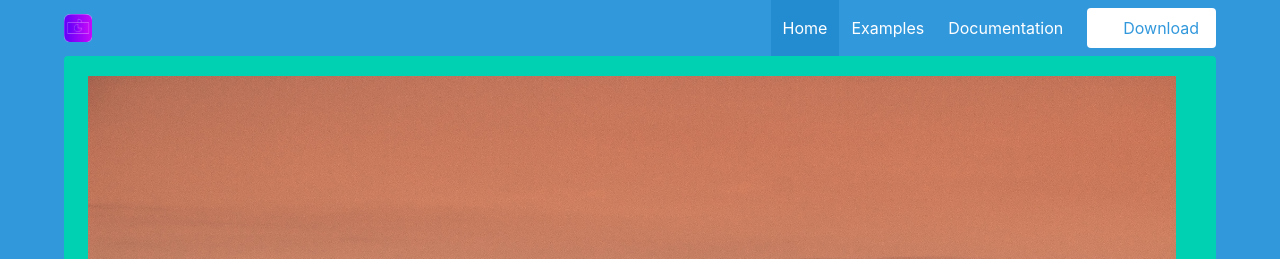
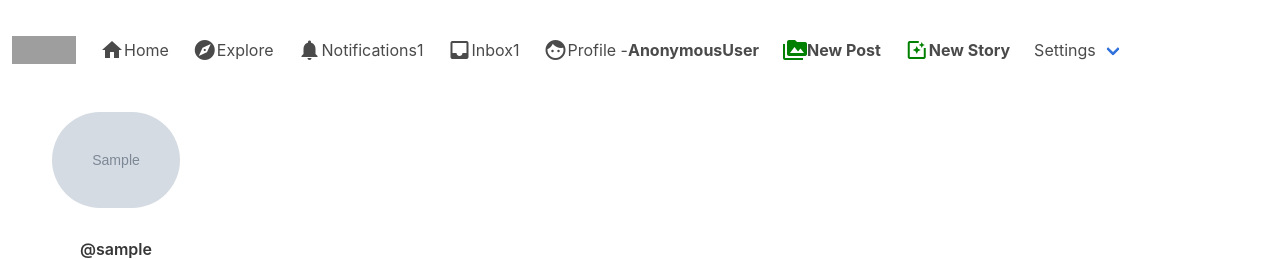
Before and after one commit to BradMyrick/MyrickBrad_PP4_C202101, a Django app: template MyrickBrad_PP4_C202101/app/templates/app/index.html in a window 1280 px wide. Shown: the top 259 px of the page. Run offline with Django 3.2, Linux system fonts and the light colour scheme; the template is opened without the code that fills it: most values are stand-ins (such as "Sample title", 1, 10 or a date in 2020); grey boxes marked "Sample" are stand-in pictures; parts of the project's set-up code (start-up, migrations or seed data) failed here and were passed over; some libraries are stand-ins or nearby versions; grey boxes are pictures that could not be loaded.

Commit message:
internet is back up

```diff
--- a/MyrickBrad_PP4_C202101/MyrickBrad_PP4_C202101/settings.py
+++ b/MyrickBrad_PP4_C202101/MyrickBrad_PP4_C202101/settings.py
@@ -32,6 +32,7 @@ ALLOWED_HOSTS = []
 INSTALLED_APPS = [
     'app',
     # Add your apps here to enable them
+
     'django.contrib.admin',
     'django.contrib.auth',
     'django.contrib.contenttypes',
@@ -56,10 +57,12 @@ ROOT_URLCONF = 'MyrickBrad_PP4_C202101.urls'
 
 # Template configuration
 # https://docs.djangoproject.com/en/2.1/topics/templates/
+
 TEMPLATES = [
     {
         'BACKEND': 'django.template.backends.django.DjangoTemplates',
-        'DIRS': [],
+        'DIRS': [os.path.join(BASE_DIR, 'templates'),
+                 os.path.join(BASE_DIR, 'app', 'templates', 'app')],
         'APP_DIRS': True,
         'OPTIONS': {
             'context_processors': [
--- /dev/null
+++ b/MyrickBrad_PP4_C202101/app/templates/app/Base.html
@@ -0,0 +1,122 @@
+{% load static %}
+
+<!DOCTYPE html>
+<html>
+  <head>
+    <meta charset="utf-8">
+    <meta name="viewport" content="width=device-width, initial-scale=1">
+    <title>Photos.Life</title>
+    <link rel="stylesheet" href="{% static 'css/bulma.min.css' %}">
+    <link rel="stylesheet" href="{% static 'css/style.css' %}">
+    <link href="https://fonts.googleapis.com/icon?family=Material+Icons"
+      rel="stylesheet">
+  </head>
+  <body>
+
+  <nav class="navbar" role="navigation" aria-label="main navigation">
+  <div class="navbar-brand">
+    <a class="navbar-item" href="">
+      <img src="{% static 'img/instagram_black.png' %}" width="64" height="64">
+    </a>
+
+    <a role="button" class="navbar-burger burger" aria-label="menu" aria-expanded="false" data-target="navbarBasicExample">
+      <span aria-hidden="true"></span>
+      <span aria-hidden="true"></span>
+      <span aria-hidden="true"></span>
+    </a>
+  </div>
+
+  <div id="navbarBasicExample" class="navbar-menu">
+    <div class="navbar-start">
+      <a href='/' class="navbar-item">
+        <i class="material-icons">home</i>
+        Home
+      </a>
+
+      <a class="navbar-item">
+        <i class="material-icons">explore</i>
+        Explore
+      </a>
+
+      <a href="/" class="navbar-item">
+        <i class="material-icons">notifications</i>
+        Notifications
+        {% if count_notifications %}
+          <span class="badge">{{ count_notifications }}</span>
+        {% endif %}
+      </a>
+
+      <a href="/" class="navbar-item">
+        <i class="material-icons">inbox</i>
+        Inbox
+        {% if directs_count %}
+        <span class="badge">{{ directs_count }}</span>
+        {% endif %}
+      </a>
+
+      <a href="/" class="navbar-item">
+        <i class="material-icons">face</i>
+        Profile - <strong>{{ request.user }}</strong>
+      </a>
+
+        <a href="/" class="navbar-item">
+          <i style="color: green;" class="material-icons">perm_media</i>
+          <strong>New Post</strong>
+        </a>
+
+        <a href="/" class="navbar-item">
+          <i style="color: green;" class="material-icons">photo_filter</i>
+          <strong>New Story</strong>
+        </a>
+
+      <div class="navbar-item has-dropdown is-hoverable">
+        <a class="navbar-link">
+          Settings
+        </a>
+
+        <div class="navbar-dropdown">
+          <a class="navbar-item">
+            Change password
+          </a>
+          <a class="navbar-item">
+            Contact
+          </a>
+          <a class="navbar-item">
+            Report an issue
+          </a>
+          <hr class="navbar-divider">
+          <a href="{% url 'logout' %}" class="navbar-item">
+            Log out
+          </a>
+
+        </div>
+      </div>
+    </div>
+
+  </div>
+</nav>
+
+      {% block banner %}
+      {% endblock %}
+
+  <section class="section">
+    <div class="container">
+
+      {% block content %}
+      {% endblock %}
+
+
+      {% block pagination %}
+      {% endblock %}
+
+    </div>
+  </section>
+
+
+
+  </body>
+
+  <script src="https://code.jquery.com/jquery-2.1.1.min.js"></script>
+  <script src="{% static 'js/init.js' %}"></script>
+  <script src="{% static 'js/slider.js' %}"></script>
+</html>
--- a/MyrickBrad_PP4_C202101/app/templates/app/index.html
+++ b/MyrickBrad_PP4_C202101/app/templates/app/index.html
@@ -1,4 +1,139 @@
-<!DOCTYPE html>
+{% extends 'Base.html' %}
+
+{% load static %}
+
+
+{% block content %}
+
+
+  <div style="overflow-x: scroll;" class="columns">
+
+{% for story in stories %}
+  <div style="padding-right: 9px;">
+    <a name="{{ story.id }}" class="showModal">
+    <figure class="image is-128x128">
+      <img class="is-rounded" src="{{ story.following.profile.picture.url }}">
+    </figure>
+    <div class="media-content has-text-centered">
+      <p class="title is-6">@{{ story.following.username }}</p>
+    </div>
+    </a>
+  </div>
+{% endfor %}
+
+  </div>
+
+
+<div class="modal">
+  <div class="modal-background"></div>
+  <div class="modal-card">
+    <header class="modal-card-head">
+      <p id="storiestitle" class="modal-card-title">Stories</p>
+      <button id="closeModal" class="delete" aria-label="close"></button>
+    </header>
+        <!-- Slideshow container -->
+
+    <section class="modal-card-body">
+    <div class="slideshow-container">
+
+      <!-- Full-width images with number and caption text
+
+      <div class="mySlides fade">
+        <div class="numbertext">1 / 3</div>
+        <img src="{% static 'img/background1.jpg' %}" style="width:100%">
+        <div class="text">Caption Text</div>
+      </div> -->
+
+      <div id="jsondata"></div>
+
+
+
+      <!-- Next and previous buttons -->
+        <a class="prev" onclick="plusSlides(-1)">&#10094;</a>
+        <a class="next" onclick="plusSlides(1)">&#10095;</a>
+    </div>
+    </section>
+
+    </div>
+
+  </div>
+  <button class="modal-close is-large" aria-label="close"></button>
+</div>
+
+
+
+<br>
+
+  <div class="columns is-mobile is-centered">
+  <div class="column is-half">
+
+{% for post_item in post_items %}
+  <div class="card">
+  <div class="card-image">
+
+  {% if post_item.content.first.file.name|slice:"-3:" == 'jpg' or post_item.content.first.file.name|slice:"-3:" == 'png' %}
+    <figure class="image is-5by3">
+      <a href="{{ post_item.get_absolute_url }}">
+        <img src="{{ post_item.content.first.file.url }}" alt="Placeholder image">
+      </a>
+    </figure>
+  {% else %}
+    <a href="{{ post_item.get_absolute_url }}">
+      <video width="1080" controls="controls" preload="metadata">
+        <source src="{{ post_item.content.first.file.url }}#t=0.5" type="video/mp4">
+      </video>
+    </a>
+  {% endif %}
+
+  </div>
+  <div class="card-content">
+    <div class="media">
+      <div class="media-left">
+        <figure class="image is-48x48">
+          {% if post_item.user.profile.picture %}
+            <img src="{{ post_item.user.profile.picture.url }}" alt="Placeholder image">
+          {% else %}
+            <img src="https://bulma.io/images/placeholders/96x96.png" alt="Placeholder image">
+          {% endif %}
+        </figure>
+      </div>
+      <div class="media-content">
+        {% if post_item.user.profile.first_name %}
+          <a href="{% url 'profile' post_item.user %}"><p class="title is-4">{{ post_item.user.profile.first_name }} {{ post_item.user.profile.last_name }}</p></a>
+        {% else %}
+          <a href="{% url 'profile' post_item.user %}"><p class="title is-4">Unknown</p></a>
+        {% endif %}
+
+        <p class="subtitle is-6">@{{ post_item.user.username }}</p>
+
+      {{ post_item.caption }}
+      <p>{% for tag in post_item.tags.all %}<a href="{{ tag.get_absolute_url }}">#{{ tag }}</a>{% endfor %}</p>
+      <br>
+      <strong><small>{{ post_item.posted }}</small></strong>
+      </div>
+
+
+    <div class="media-right">
+      <a href="{% url 'postlike' post_item.id %}"><i class="material-icons has-text-danger">favorite</i></a>
+      <p>{{ post_item.likes }} Likes</p>
+    </div>
+
+</div>
+
+
+
+  </div>
+</div>
+
+<br>
+
+{% endfor %}
+
+</div>
+</div>
+
+{% endblock %}
+{#<!DOCTYPE html>
 <html>
   <head>
     <meta charset="utf-8">
@@ -83,4 +218,4 @@
   </div>
 </section>
   </body>
-</html>
+</html>#}
```
Also changed, not shown: MyrickBrad_PP4_C202101/app/forms.py (+82 -0 lines), 3 other files.
